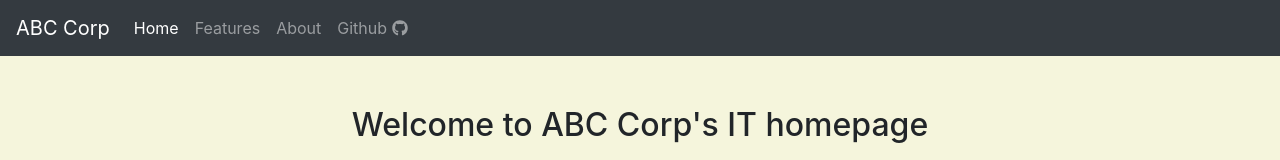
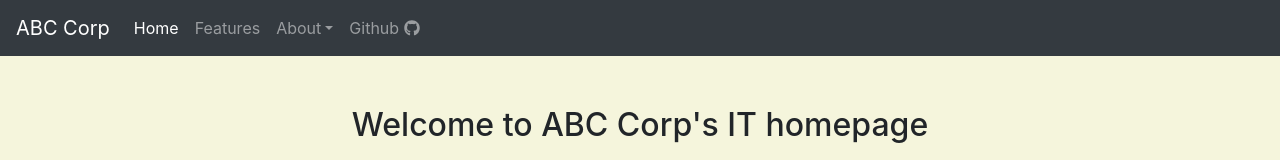
Before and after one commit to shu-csas-changgar/final-project-db-final, a React (Create React App) app in the folder Website/: page / in a window 1280 px wide. Shown: the top 160 px of the page. Built offline with nearby package versions, Linux system fonts and the light colour scheme.

Commit message:
Drop down menu
Added drop down menu

```diff
--- a/Website/src/Components/header_home.js
+++ b/Website/src/Components/header_home.js
@@ -1,5 +1,4 @@
 import React, { Component } from "react"
-import logo from "../Images/abcLogo_resize.png"
 import { FontAwesomeIcon } from '@fortawesome/react-fontawesome'
 import { faGithub } from '@fortawesome/free-brands-svg-icons'
 
@@ -9,33 +8,51 @@ class Header extends Component {
   constructor(){
     super()
     this.state = {
-      menu: false
+      menu: false,
+      dropdown: false
     }
     this.gitHubIcon = <FontAwesomeIcon icon={faGithub} />
     this.toggleMenu = this.toggleMenu.bind(this)
   }
 
-  toggleMenu(){
+  toggleMenu(event){
+    const name = event.currentTarget.name
+    console.log(event.currentTarget)
     this.setState({
-      menu: !this.state.menu
+      [name]: !this.state[name]
     })
   }
 
   //<img src={logo} className="navbar-brand img-fluid" alt="Responsive image"/>
 
 render(){
-  const show = (this.state.menu) ? "show" : "";
+  const show = (this.state.menu) ? "show" : ""
+  const showDrop = (this.state.dropdown) ? "show" : ""
+
   return(
       <nav className="navbar navbar-dark bg-dark navbar-expand-sm">
         <a className="navbar-brand" style={{color: "white"}}>ABC Corp</a>
-        <button className="navbar-toggler" type="button" onClick={ this.toggleMenu }>
-          <span className="navbar-toggler-icon"></span>
+        <button className="navbar-toggler" type="button" name="menu" onClick={ this.toggleMenu }>
+          <span className="navbar-toggler-icon" onClick={this.toggleMenu} name="menu"></span>
         </button>
         <div className={"collapse navbar-collapse " + show}>
           <div className="navbar-nav">
             <a className="nav-item nav-link active" href="https://abc.go.com/">Home <span className="sr-only">(current)</span></a>
             <a className="nav-item nav-link" href="/">Features</a>
-            <a className="nav-item nav-link" href="/">About</a>
+
+            <li className="nav-item dropdown">
+              <a className="nav-link dropdown-toggle" onClick={ this.toggleMenu } name="dropdown" href="#" id="navbarDropdown" role="button" data-toggle="dropdown" aria-haspopup="true" aria-expanded="false">
+                About
+              </a>
+              <div className= {"dropdown-menu " + showDrop} aria-labelledby="navbarDropdown">
+                <a className="dropdown-item" href="#">Database</a>
+                <a className="dropdown-item" href="#">Server</a>
+                <a className="dropdown-item" href="#">Website</a>
+                <div className="dropdown-divider"></div>
+                <a className="dropdown-item" href="#">The Project</a>
+
+              </div>
+            </li>
             <a className="nav-item nav-link" href="https://github.com/shu-csas-changgar/final-project-db-final">Github {this.gitHubIcon} <span className="sr-only">(current)</span></a>
           </div>
         </div>
```
